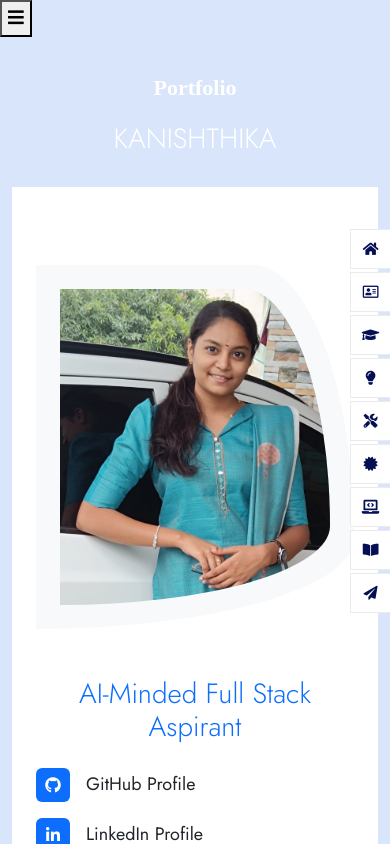
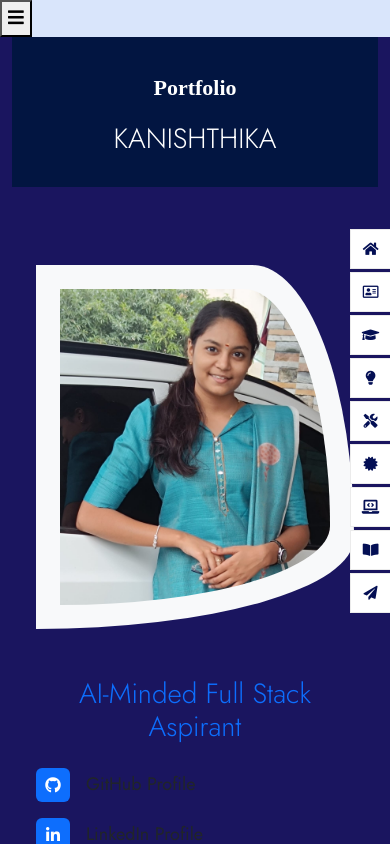
Before and after one commit to Kanishthika11/Kani_portfolio, a React (Vite) app: page / in a window 390 px wide. Shown: the top 844 px of the page. Built offline with nearby package versions, Linux system fonts and the light colour scheme; a web font is replaced by a local one.

Commit message:
g index.css

```diff
--- a/src/index.css
+++ b/src/index.css
@@ -165,7 +165,38 @@ body {
     }
 }
 
+@media (max-width: 991px) {
+    .container-fluid {
+        border: none;
+        background-color: #1a155f;
+    }
 
+    .container-fluid .header-content,
+    .container-fluid .about-header,
+    .container-fluid .education-header,
+    .container-fluid .skills-header,
+    .container-fluid .interest-header,
+     .container-fluid .testimonial-header
+    .container-fluid .portfolio-header,
+    .container-fluid .contact-header {
+        padding: 27px;
+        background-color: #1a155f;
+    }
+
+    .container-fluid .header-img,
+    .container-fluid .about-content,
+    .container-fluid .education-content,
+    .container-fluid .skills-content,
+    .container-fluid .interest-content,
+    .container-fluid .portfolio-content,
+     .container-fluid .testimonial-content,
+    .container-fluid .contact-content {
+        padding-left: 0;
+        padding-top: 25px;
+        background-color: #1a155f;
+
+    }
+}
 
 
 /*** Navbar Start ***/
@@ -657,7 +688,26 @@ body {
     text-align: center;
   }
 
+  /* Full width left panels and text alignment on mobile */
+  .about-header,
+  .education-header,
+  .skills-header,
+  .interest-header,
+  .testimonial-header,
+  .portfolio-header,
+  .contact-header {
+    width: 100% !important;
+    padding: 2rem !important;
+    background-color: #021541 !important;
+    color: white !important;
+    text-align: center;
+  }
+
+  .container-fluid .row.g-0 {
+    flex-direction: column;
+  }
 }
+
 /* === Background shape for large screens === */
 @media (min-width: 992px) {
   .container-fluid::before {
@@ -742,61 +792,3 @@ body {
     text-align: center;
   }
 }
-
-@media (max-width: 991px) {
-  .container-fluid {
-    border: none;
-    background-color: #d9e5fb !important; /* Light blue background like desktop */
-  }
-
-  /* Section left panels (headers) */
-  .container-fluid .about-header,
-  .container-fluid .education-header,
-  .container-fluid .skills-header,
-  .container-fluid .interest-header,
-  .container-fluid .testimonial-header,
-  .container-fluid .portfolio-header,
-  .container-fluid .contact-header,
-  .custom-left-panel {
-    width: 100% !important;
-    padding: 2rem !important;
-    background-color: #d9e5fb !important;
-    color: #000 !important;
-    text-align: center !important;
-  }
-
-  /* Right-side content */
-  .container-fluid .header-img,
-  .container-fluid .about-content,
-  .container-fluid .education-content,
-  .container-fluid .skills-content,
-  .container-fluid .interest-content,
-  .container-fluid .portfolio-content,
-  .container-fluid .testimonial-content,
-  .container-fluid .contact-content {
-    padding-left: 0 !important;
-    padding-top: 25px;
-    background-color: #ffffff !important;
-    color: #000 !important;
-  }
-
-  /* Headings */
-  .sub-title,
-  .display-6,
-  .display-5 {
-    text-align: center !important;
-  }
-
-  /* Footer fix */
-  .footer-content {
-    padding: 1rem !important;
-    text-align: center !important;
-  }
-
-  /* Flex direction */
-  .container-fluid .row.g-0 {
-    flex-direction: column !important;
-    margin: 0 !important;
-    padding: 0 !important;
-  }
-}
```
